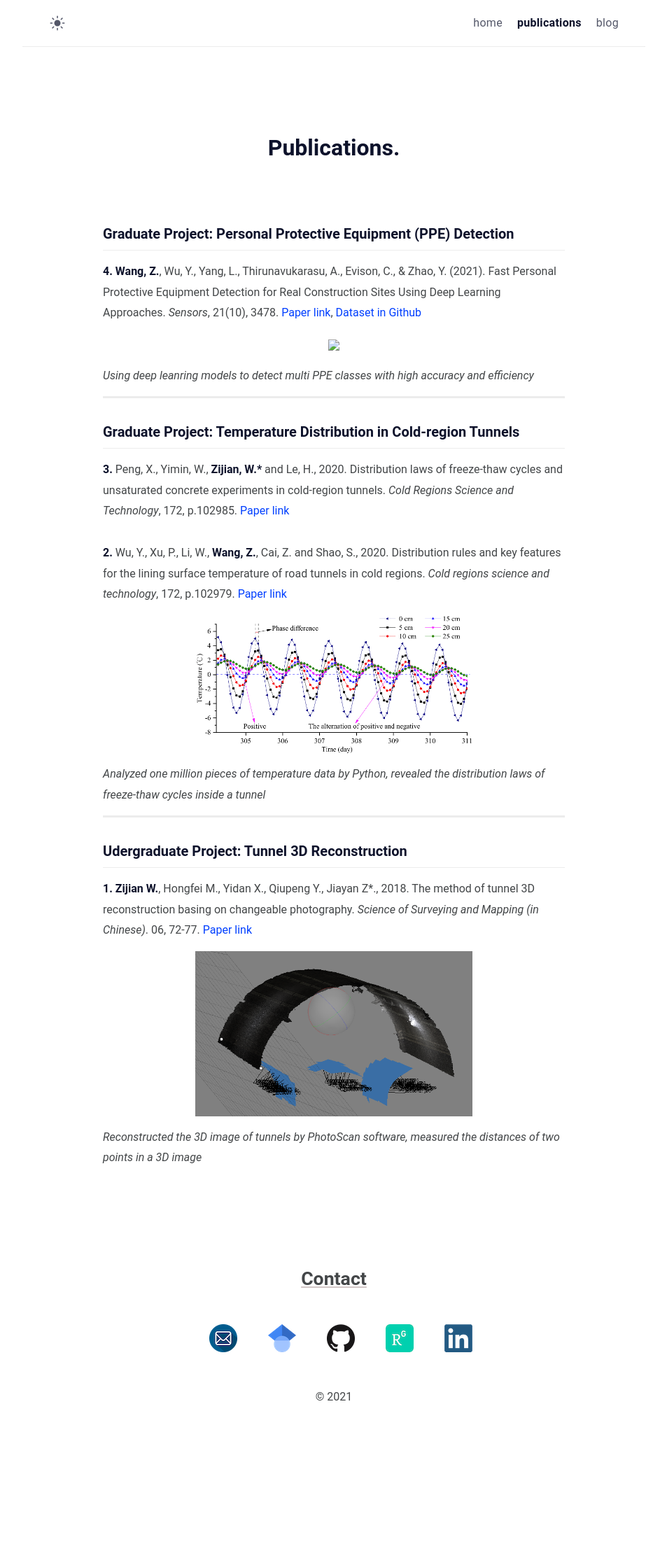
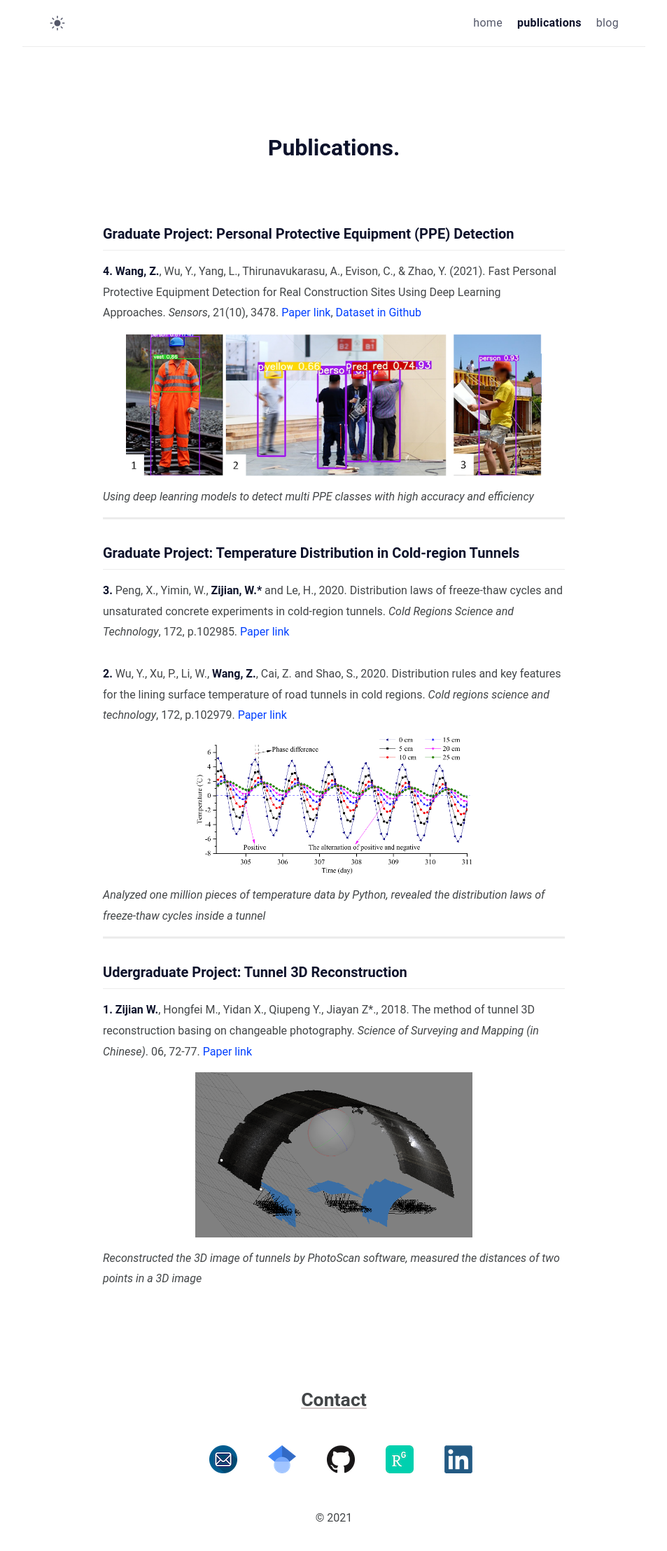
Before and after one commit to ZijianWang-ZW/zijianwang-zw.github.io, a Jekyll site: the page built from publications.md, in a window 1280 px wide. Shown: the whole page at 70% size, without its empty margins (163-1116 px from the left). Built offline with Jekyll 4.4.1, drawn with Linux system fonts in a browser that asks for light colours; before the commit the page ends 2043 px from its top, so only the background shows below that.

Commit message:
modify images

```diff
--- a/publications.md
+++ b/publications.md
@@ -7,7 +7,8 @@ comments: false
 ### Graduate Project: Personal Protective Equipment (PPE) Detection
 **4.**
 **Wang, Z.**, Wu, Y., Yang, L., Thirunavukarasu, A., Evison, C., & Zhao, Y. (2021). Fast Personal Protective Equipment Detection for Real Construction Sites Using Deep Learning Approaches. *Sensors*, 21(10), 3478. [Paper link](https://doi.org/10.3390/s21103478), [Dataset in Github](https://github.com/ZijianWang1995/PPE_detection)
-<div align=center><img src="ppe.PNG" width="60%" /></div>
+
+<div align=center><img src="ppe.png" width="90%" /></div>
 *Using deep leanring models to detect multi PPE classes with high accuracy and efficiency*
 
 ***
@@ -19,6 +20,7 @@ comments: false
 **3.** Peng, X., Yimin, W., **Zijian, W.\*** and Le, H., 2020. Distribution laws of freeze-thaw cycles and unsaturated concrete experiments in cold-region tunnels. *Cold Regions Science and Technology*, 172, p.102985. [Paper link](https://doi.org/10.1016/j.coldregions.2019.102985)
 
 **2.**  Wu, Y., Xu, P., Li, W., **Wang, Z.**, Cai, Z. and Shao, S., 2020. Distribution rules and key features for the lining surface temperature of road tunnels in cold regions. *Cold regions science and technology*, 172, p.102979. [Paper link](https://doi.org/10.1016/j.coldregions.2019.102979)
+
 <div align=center><img src="tunneltemp.png" width="60%" /></div>
 *Analyzed one million pieces of temperature data by Python, revealed the distribution laws of freeze-thaw cycles inside a tunnel*
 
```
Also changed, not shown: publications/ppe.png (renamed from ppe.PNG), 1 other file.
